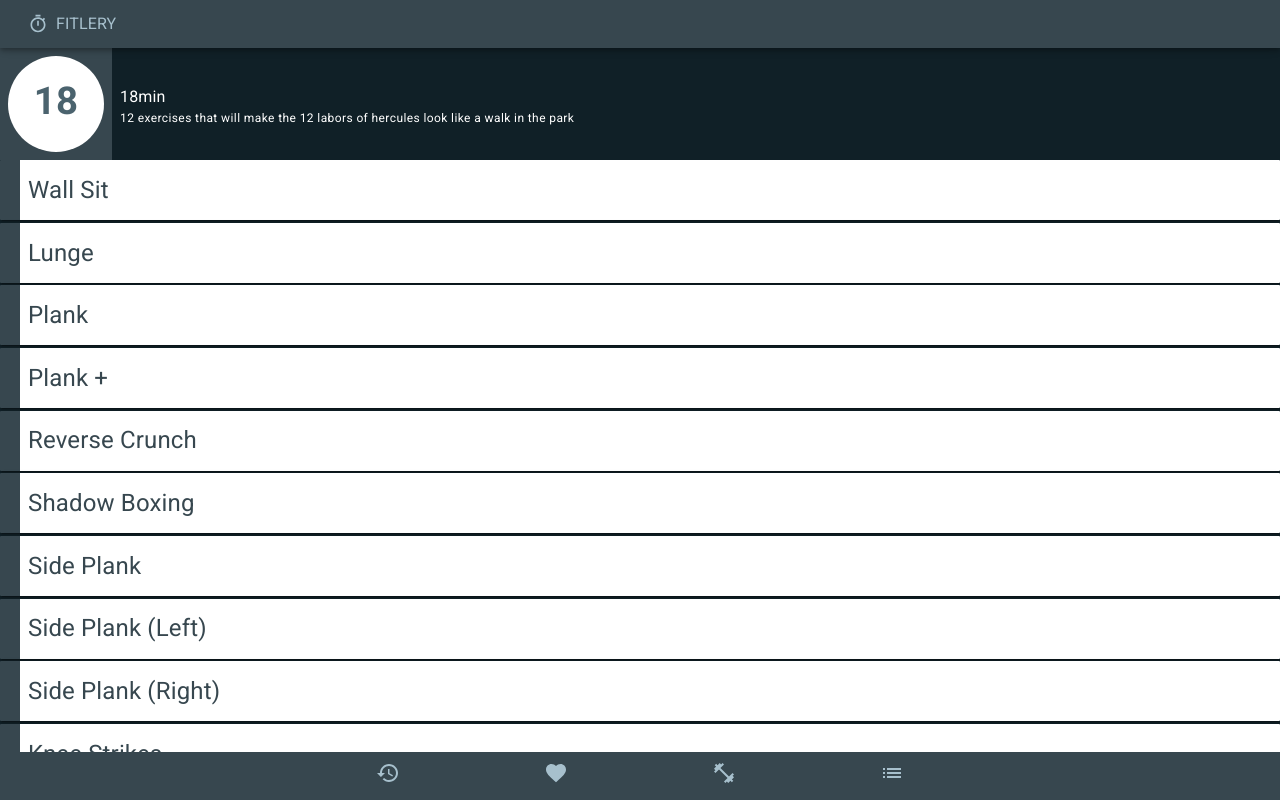
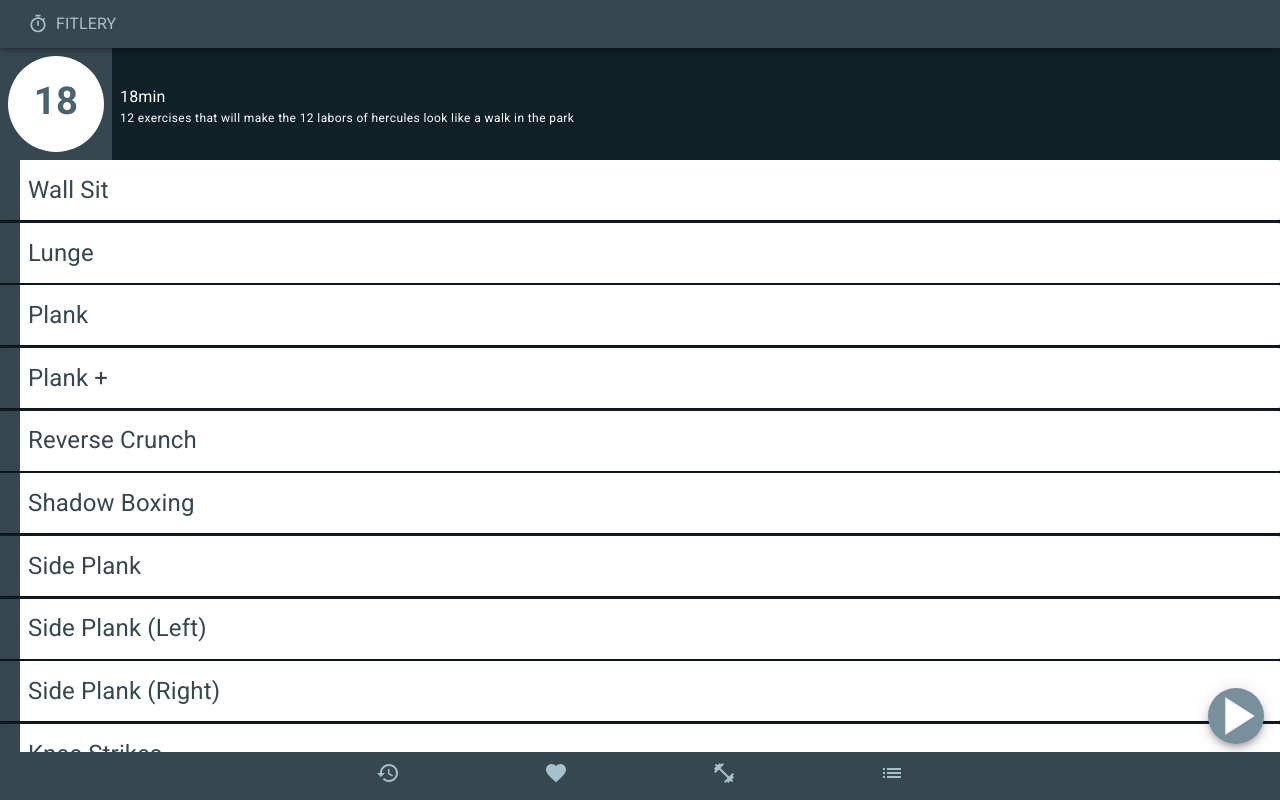
Before and after one commit to m00k/fitlery-web, a React (Create React App) app: page /workouts/1 in a window 1280 px wide. Built offline with nearby package versions, Linux system fonts and the light colour scheme.

Commit message:
feat(workout details): add fab button to start workout

```diff
--- a/src/workout/WorkoutDetail.tsx
+++ b/src/workout/WorkoutDetail.tsx
@@ -1,5 +1,7 @@
-import { Box } from '@material-ui/core';
+import Box from '@material-ui/core/Box';
+import Fab from '@material-ui/core/Fab';
 import useTheme from '@material-ui/core/styles/useTheme';
+import PlayArrowIcon from '@material-ui/icons/PlayArrow';
 import React from 'react';
 import { useHistory, useParams } from 'react-router-dom';
 import ExerciseList from '../exercise/ExerciseList';
@@ -27,20 +29,20 @@ export default function WorkoutDetail() {
   return (
     <Box>
       <Box
-        display='grid'
+        display="grid"
         gridTemplateAreas={`"avatar text"`}
         gridTemplateColumns={`${theme.variables.avatar.height}px auto`}
       >
         <CardAvatar
           props={{text: short}}
           style={{
-            gridArea: 'avatar',
+            gridArea: "avatar",
           }}
         />
         <CardText
           props={{title, description}}
           style={{
-            gridArea: 'text',
+            gridArea: "text",
             whiteSpace: "normal",
           }}
         />
@@ -48,6 +50,21 @@ export default function WorkoutDetail() {
       <ExerciseList
         exercises={exercises}
       />
+      <Fab
+        color="secondary"
+        style={{
+          position: "fixed",
+          bottom: theme.variables.navbar.height + theme.spacing(1),
+          right: theme.spacing(2),
+        }}
+        onClick={handleClick}
+      >
+        <PlayArrowIcon
+          style={{
+            fontSize: "4rem"
+          }}
+        />
+      </Fab>
     </Box>
   );
 }
```
